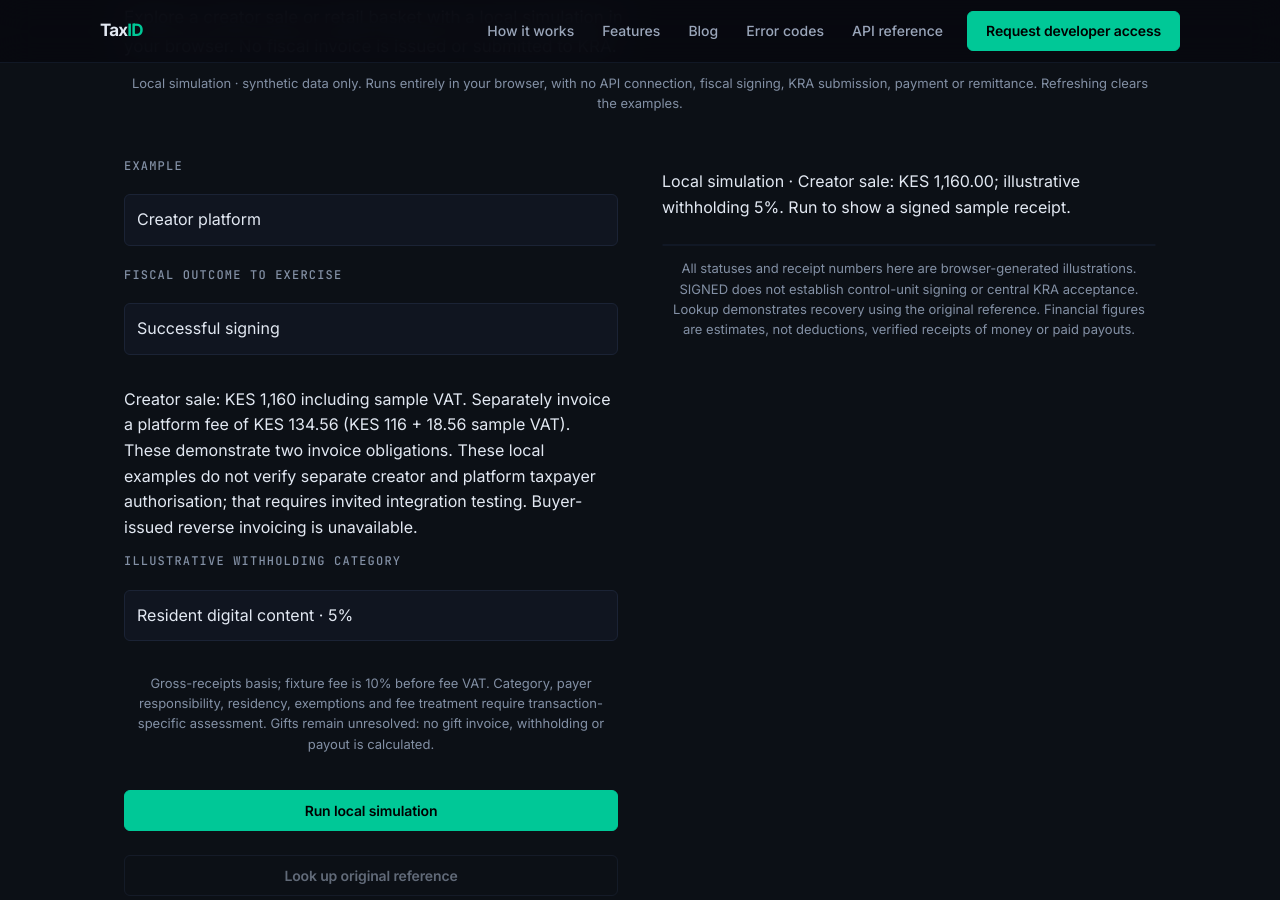
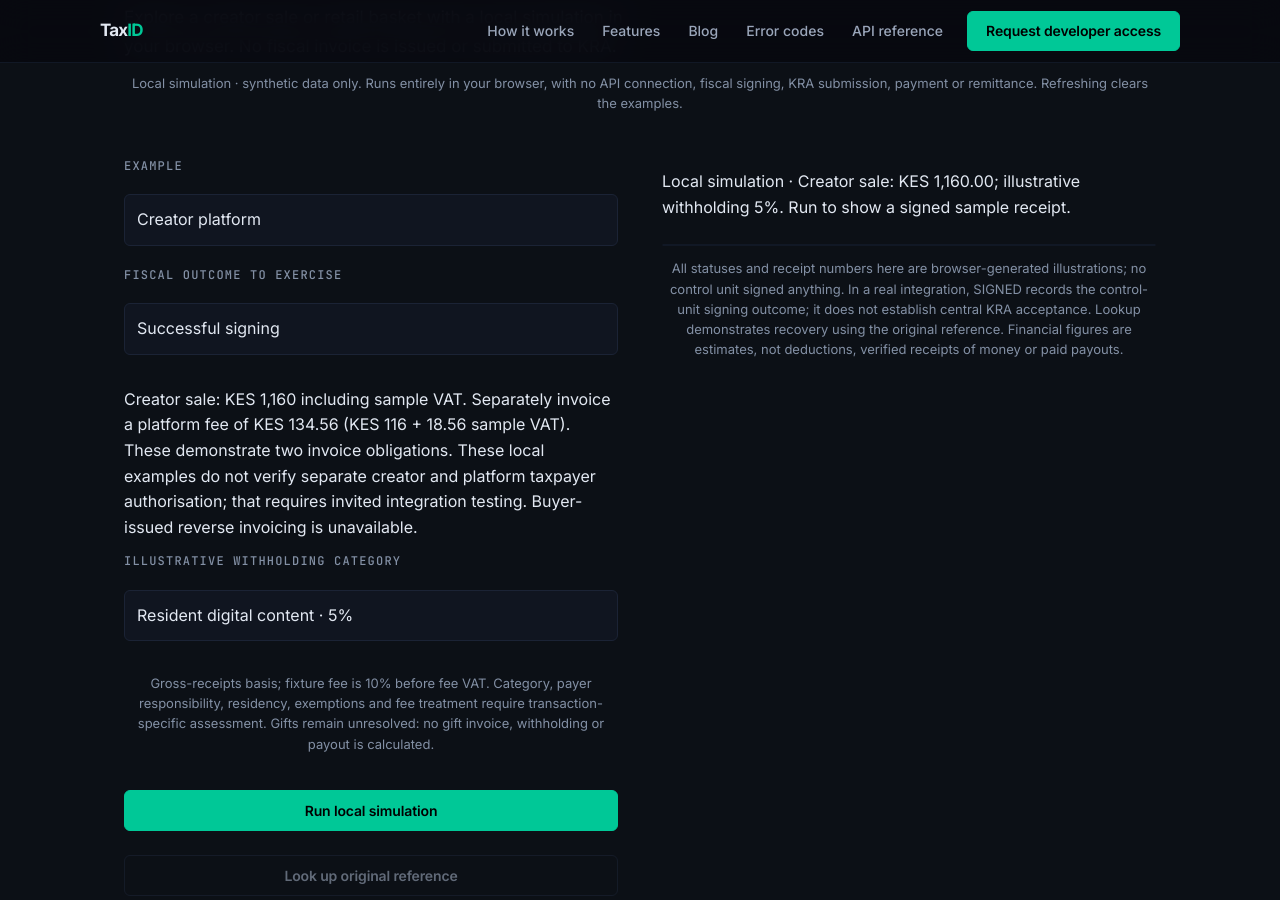
Before and after one commit to Linkd-TaxID/taxid-landing, a Jekyll site: the page index.html, which Jekyll copies as it is, in a window 1280 px wide and 900 px high, scrolled down 3502 px. Built offline with Jekyll 4.4.1, drawn with Linux system fonts in a browser that asks for light colours.

Commit message:
Keep the OG card source out of search and align the demo SIGNED footnote
og.html is only the source for og-image.png, so it now carries noindex.
The demo footnote said SIGNED does not establish control-unit signing,
contradicting the FAQ; it now says the demo signs nothing and that a
real SIGNED records the control-unit outcome, not KRA acceptance.

```diff
--- a/index.html
+++ b/index.html
@@ -1657,7 +1657,7 @@ status <span class="op">=</span> receipt<span class="pu">[</span><span class="st
           <p id="connected-message" role="status" aria-live="polite">Ready to run a local simulation. No API connection is needed.</p>
           <div id="connected-results" class="demo-split" aria-live="polite"></div>
           <div id="connected-receipts"></div>
-          <p class="demo-note">All statuses and receipt numbers here are browser-generated illustrations. SIGNED does not establish control-unit signing or central KRA acceptance. Lookup demonstrates recovery using the original reference. Financial figures are estimates, not deductions, verified receipts of money or paid payouts.</p>
+          <p class="demo-note">All statuses and receipt numbers here are browser-generated illustrations; no control unit signed anything. In a real integration, SIGNED records the control-unit signing outcome; it does not establish central KRA acceptance. Lookup demonstrates recovery using the original reference. Financial figures are estimates, not deductions, verified receipts of money or paid payouts.</p>
         </div>
       </div>
     </div>
--- a/og.html
+++ b/og.html
@@ -2,6 +2,7 @@
 <html lang="en">
 <head>
 <meta charset="UTF-8" />
+<meta name="robots" content="noindex" />
 <style>
   @font-face { font-family:'Inter'; font-weight:400 700; font-display:block; src:url('fonts/inter-var.woff2') format('woff2'); }
   @font-face { font-family:'JetBrains Mono'; font-weight:400 500; font-display:block; src:url('fonts/jetbrains-mono-var.woff2') format('woff2'); }
```
Also changed, not shown: tests/test_page_content.py (+13 -0 lines).
